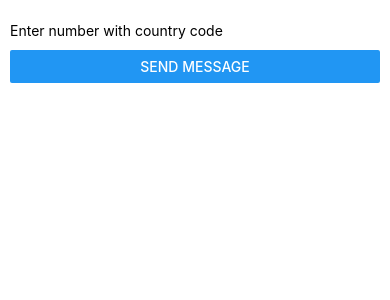
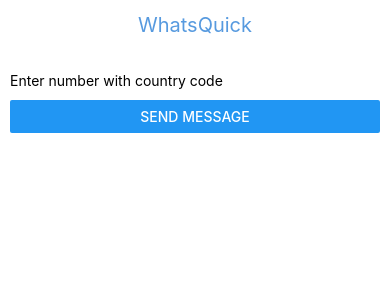
Before and after one commit to Codebrahma/whatsquick-mobile, a React Native app: screen / in a window 390 px wide. Shown: the top 300 px of the page. Built offline with nearby package versions, Linux system fonts and the light colour scheme.

Commit message:
Fix toolbar style

```diff
--- a/App.js
+++ b/App.js
@@ -1,5 +1,6 @@
 import React, { Component } from 'react'
-import { View, TextInput, Linking, Button } from 'react-native'
+import { View, TextInput, Linking, Button, StyleSheet } from 'react-native'
+import Toolbar from './toolbar';
 
 class App extends Component {
   constructor(props) {
@@ -12,7 +13,11 @@
 
   render() {
     return (
-      <View style={{ padding: 10 }}>
+      <View>
+        <Toolbar toolbarStyles={ styles.toolbar }
+        toolbarTitleStyles={ styles.title }
+          title="WhatsQuick" />
+        <View style={{padding: 10}}>
           <TextInput
             style={{ height: 40 }}
             placeholder="Enter number with country code" keyboardType="phone-pad"
@@ -24,8 +29,39 @@
             title="Send Message"
           />
         </View>
+      </View>
     )
   }
 }
 
+const baseStyles = {
+	container: {
+		flex: 1,
+    backgroundColor:'#F2F2F2',
+
+	},
+	title: {
+		color: '#579adf',
+    textAlign: 'center',
+		fontSize: 20
+	},
+	toolbar: {
+    backgroundColor: '#FFFFFF',
+    height: 50
+  },
+  tabbar: {
+    backgroundColor:'#FFFFFF',
+  },
+  selectedTabStyle: {
+		backgroundColor: '#F2F2F2',
+		borderColor: '#579adf',
+		borderTopWidth: 1
+  },
+  iconStyle: {
+    width: 25,
+    height:25
+  }
+}
+const styles = StyleSheet.create(baseStyles);
+
 export default App
--- /dev/null
+++ b/toolbar.js
@@ -0,0 +1,28 @@
+'use strict';
+
+import React, { Component } from 'react';
+import { View, Text, StyleSheet, TouchableOpacity, Image, Platform } from 'react-native';
+
+export default function(props) {
+	return (
+		<View style={ [ props.toolbarStyles, styles.toolbarStyles, { marginTop: (Platform.OS === 'ios') ? 20 : 0 } ] }>
+			<View style={{flex: 5}}>
+      	<Text style={ [props.toolbarTitleStyles] }>{ props.title }</Text>
+      </View>
+    </View>
+	)
+};
+
+const styles = StyleSheet.create({
+	toolbarStyles: {
+		padding: 10,
+    flexDirection: 'row',
+    alignItems: 'center',
+		justifyContent: 'center',
+		elevation: 2
+	},
+	iconStyle: {
+		width: 20,
+		height: 20
+	}
+})
```
Also changed, not shown: index.html (added, +14 -0 lines), main.js (added, +17 -0 lines), style.css (added, +14 -0 lines), manifest.json (added). Lines whose indentation alone changed are shown as unchanged.
